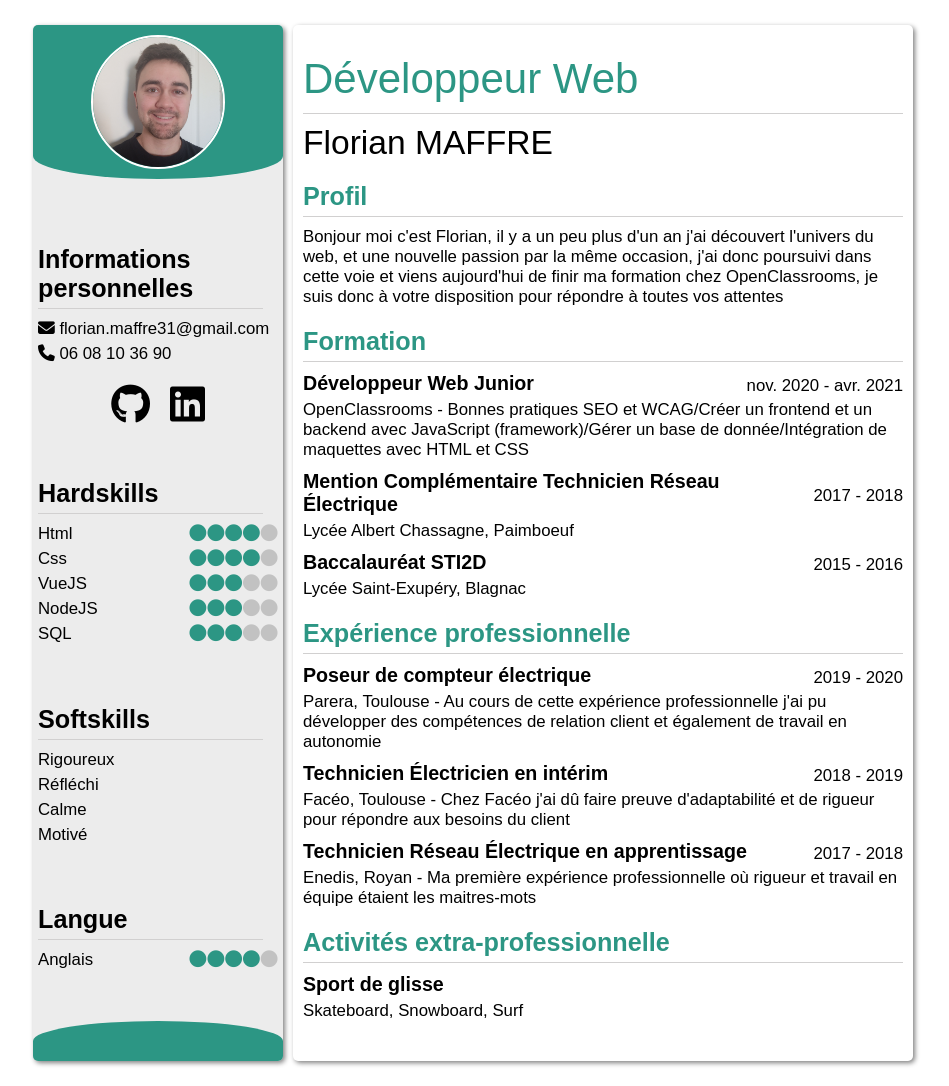
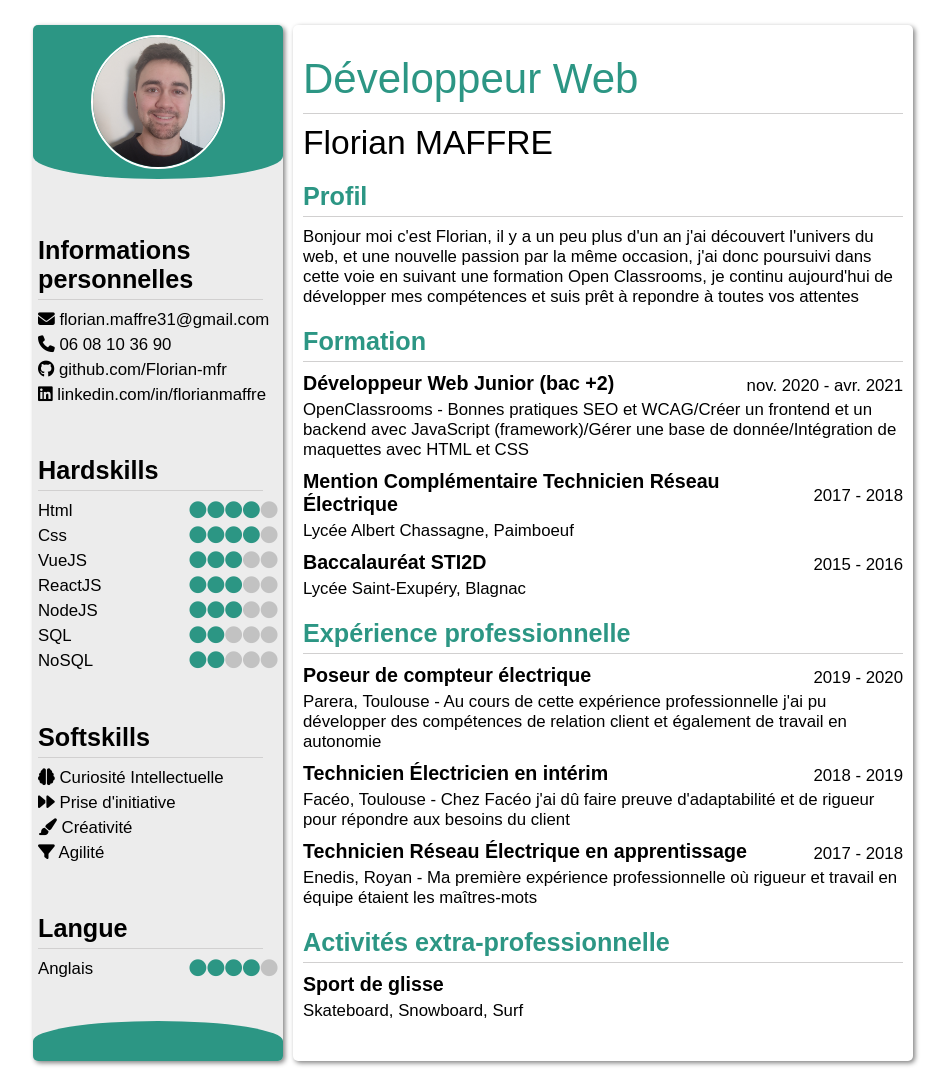
Before and after one commit to Florian-mfr/MonCV, a plain HTML site: page index.html in a window 1280 px wide. Shown: the whole page, without its empty margins (167-1116 px from the left). Drawn offline with Linux system fonts and the light colour scheme.

Commit message:
ajout langage + correctif

```diff
--- a/index.html
+++ b/index.html
@@ -20,19 +20,17 @@
 
             <h2 class="container__h2">Profil</h2>
             <p class="h2_text">Bonjour moi c'est Florian, il y a un peu plus d'un an j'ai découvert l'univers du web, et
-                une nouvelle passion par la même occasion, j'ai donc poursuivi dans cette voie et viens aujourd'hui de
-                finir ma formation chez OpenClassrooms, je suis donc à votre disposition pour répondre à toutes vos
-                attentes</p>
+                une nouvelle passion par la même occasion, j'ai donc poursuivi dans cette voie en suivant une formation Open Classrooms, je continu aujourd'hui de développer mes compétences et suis prêt à repondre à toutes vos attentes</p>
 
             <!-- Formation -->
 
             <h2 class="container__h2">Formation</h2>
             <div class="h2_card">
-                <h3 class="card_h3">Développeur Web Junior</h3>
+                <h3 class="card_h3">Développeur Web Junior (bac +2)</h3>
                 <span class="card_year">nov. 2020 - avr. 2021</span>
             </div>
             <p class="h2_text">OpenClassrooms - Bonnes pratiques SEO et WCAG/Créer un frontend et un backend avec
-                JavaScript (framework)/Gérer un base de donnée/Intégration de maquettes avec HTML et CSS</p>
+                JavaScript (framework)/Gérer une base de donnée/Intégration de maquettes avec HTML et CSS</p>
             <div class="h2_card">
                 <h3 class="card_h3">Mention Complémentaire Technicien Réseau Électrique</h3>
                 <span class="card_year">2017 - 2018</span>
@@ -61,7 +59,7 @@
                 <h3 class="card_h3">Technicien Réseau Électrique en apprentissage</h3>
                 <span class="card_year">2017 - 2018</span>
             </div>
-            <p class="h2_text">Enedis, Royan - Ma première expérience professionnelle où rigueur et travail en équipe étaient les maitres-mots</p>
+            <p class="h2_text">Enedis, Royan - Ma première expérience professionnelle où rigueur et travail en équipe étaient les maîtres-mots</p>
 
              <!-- Activités extra-professionnelle -->
 
@@ -96,16 +94,16 @@
                 <div class="block_item"><i class="fas fa-envelope"></i> <span>florian.maffre31@gmail.com</span></div>
                 <div class="block_item"><i class="fas fa-phone"></i> 06 08 10 36 90</div>
 
-                <!-- *****Lien Pour CV PDF*****
+
                 <div class="block_item">
                     <i class="fab fa-github"></i> github.com/Florian-mfr
                 </div>
                 <div class="block_item">
                     <i class="fab fa-linkedin"></i> linkedin.com/in/florianmaffre
                 </div>
-                -->
 
-                <div class="block_link">
+
+                <!--<div class="block_link">
                     <a href="https://github.com/Florian-mfr">
                         <i class="fab fa-github link_icon"></i>
                     </a>
@@ -113,7 +111,7 @@
                         <i class="fab fa-linkedin link_icon"></i>
                     </a>
                 </div>
-
+            -->
 
             </div>
 
@@ -130,11 +128,17 @@
                 <div class="block_skill"><span>VueJS</span><div>
                     <i class="fas fa-circle true"></i><i class="fas fa-circle true"></i><i class="fas fa-circle true"></i><i class="fas fa-circle false"></i><i class="fas fa-circle false"></i>
                 </div> </div>
+                <div class="block_skill"><span>ReactJS</span><div>
+                    <i class="fas fa-circle true"></i><i class="fas fa-circle true"></i><i class="fas fa-circle true"></i><i class="fas fa-circle false"></i><i class="fas fa-circle false"></i>
+                </div> </div>
                 <div class="block_skill"><span>NodeJS</span><div>
                     <i class="fas fa-circle true"></i><i class="fas fa-circle true"></i><i class="fas fa-circle true"></i><i class="fas fa-circle false"></i><i class="fas fa-circle false"></i>
                 </div> </div>
                 <div class="block_skill"><span>SQL</span><div>
-                    <i class="fas fa-circle true"></i><i class="fas fa-circle true"></i><i class="fas fa-circle true"></i><i class="fas fa-circle false"></i><i class="fas fa-circle false"></i>
+                    <i class="fas fa-circle true"></i><i class="fas fa-circle true"></i><i class="fas fa-circle false"></i><i class="fas fa-circle false"></i><i class="fas fa-circle false"></i>
+                </div> </div>
+                <div class="block_skill"><span>NoSQL</span><div>
+                    <i class="fas fa-circle true"></i><i class="fas fa-circle true"></i><i class="fas fa-circle false"></i><i class="fas fa-circle false"></i><i class="fas fa-circle false"></i>
                 </div> </div>
             </div>
 
@@ -142,10 +146,10 @@
 
             <div class="aside__block">
                 <h2 class="block_h2">Softskills</h2>
-                <div class="block_item">Rigoureux</div>
-                <div class="block_item">Réfléchi</div>
-                <div class="block_item">Calme</div>
-                <div class="block_item">Motivé</div>
+                <div class="block_item"><i class="fas fa-brain"></i> Curiosité Intellectuelle</div>
+                <div class="block_item"><i class="fas fa-forward"></i> Prise d'initiative</div>
+                <div class="block_item"><i class="fas fa-paint-brush"></i> Créativité</div>
+                <div class="block_item"><i class="fas fa-filter"></i> Agilité</div>
             </div>
 
             <!-- Langues -->
```
